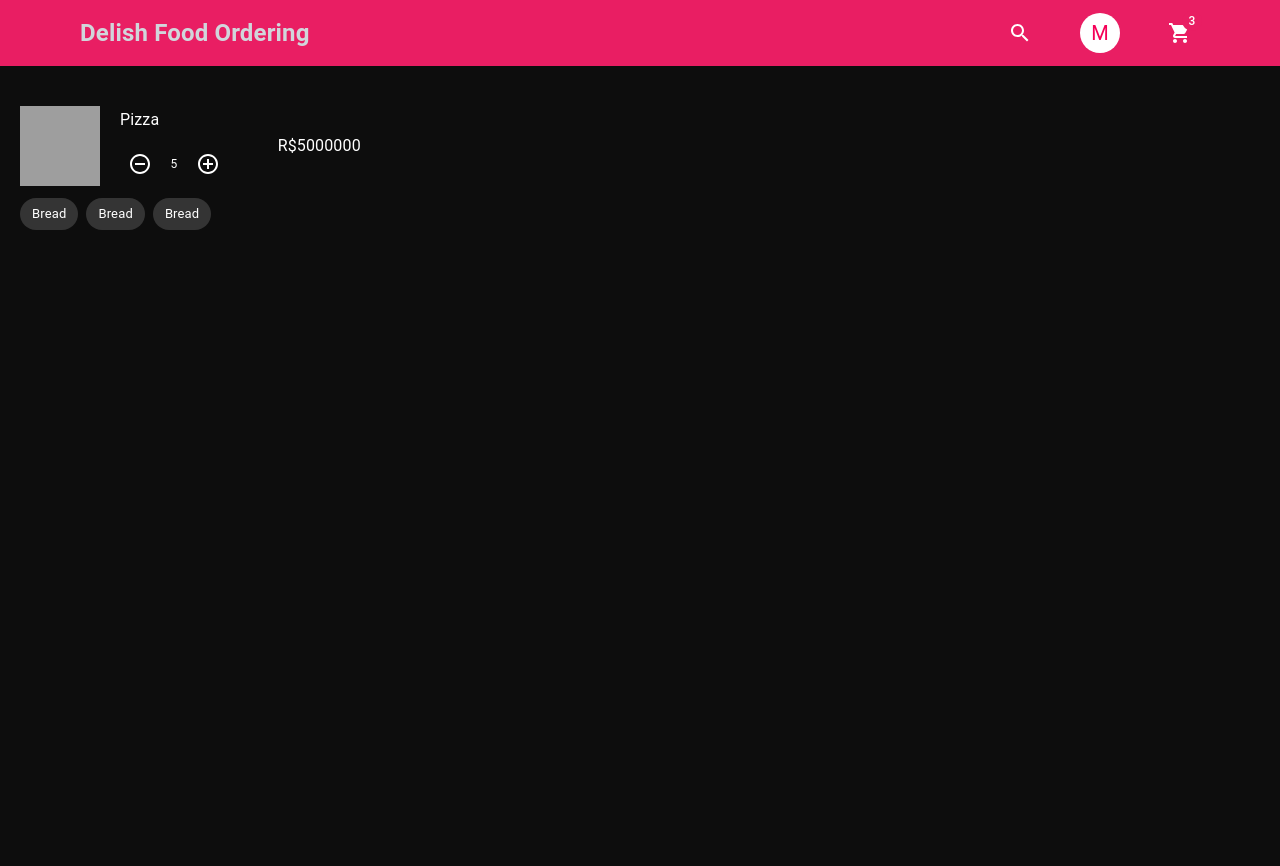
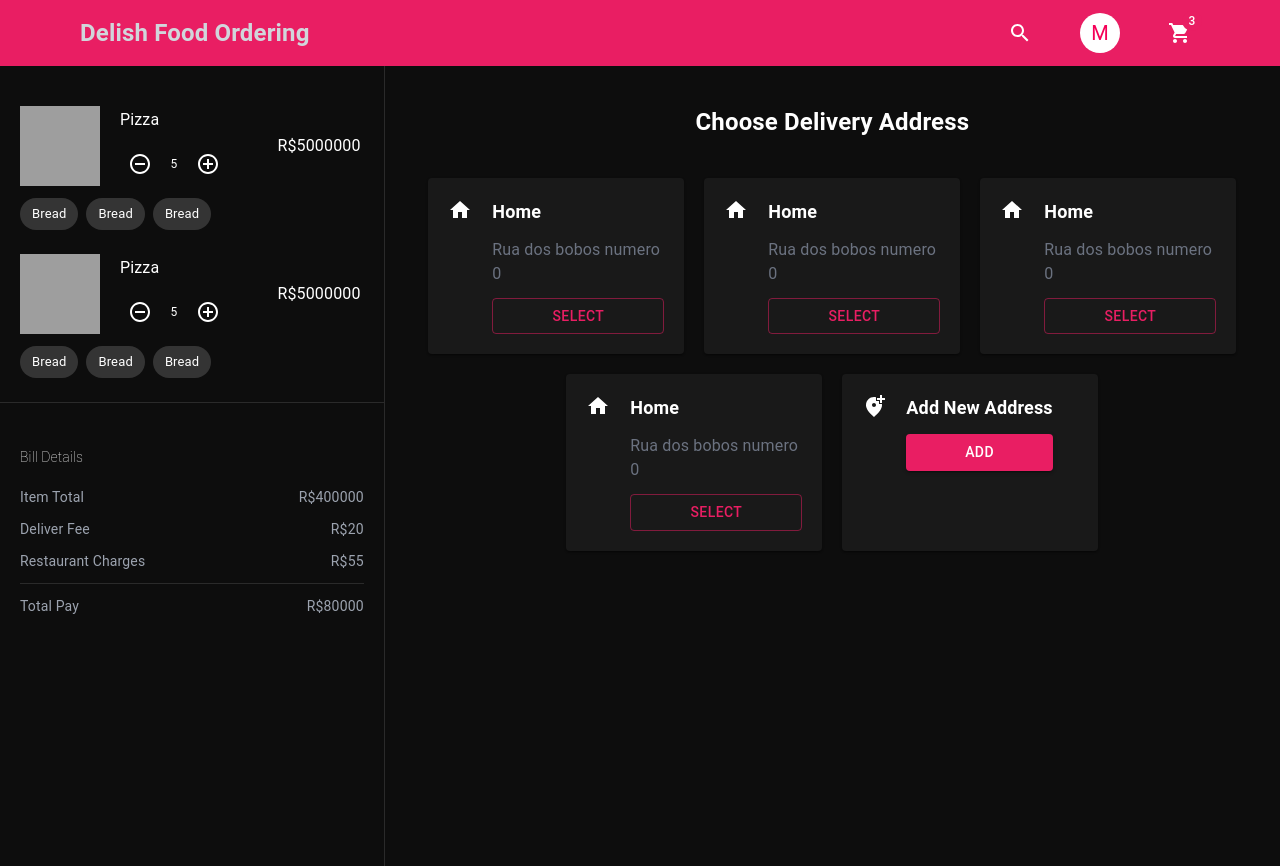
Before and after one commit to amayararocha/frontend-delish-food-ordering, a React (Create React App) app: page / in a window 1280 px wide. Built offline with nearby package versions, Linux system fonts and the light colour scheme; grey boxes are pictures that could not be loaded.

Commit message:
task: finalizado address card

```diff
--- /dev/null
+++ b/src/component/cart/AddressCard.jsx
@@ -0,0 +1,23 @@
+import React from 'react'
+import HomeIcon from '@mui/icons-material/Home';
+import { Button, Card } from '@mui/material';
+
+const AddressCard = ({item, showButton, handleSelectAddress}) => {
+  return (
+    <Card className="flex gap-5 w-64 p-5">
+        <HomeIcon/>
+        <div className='space-y-3 text-gray-500'>
+            <h1 className='font-semibold text-lg text-white'>
+                Home
+            </h1>
+            <p>
+                Rua dos bobos numero 0
+            </p>
+            {showButton && <Button variant='outlined' fullWidth onClick={() => handleSelectAddress(item)}>Select
+            </Button>}
+        </div>
+    </Card>
+  )
+}
+
+export default AddressCard
--- a/src/component/cart/Cart.jsx
+++ b/src/component/cart/Cart.jsx
@@ -1,18 +1,80 @@
-import { Divider } from '@mui/material'
-import React from 'react'
-import CartItem from './CartItem'
+import { Button, Card, Divider } from "@mui/material";
+import React from "react";
+import CartItem from "./CartItem";
+import AddressCard from "./AddressCard";
+import AddLocationAltIcon from "@mui/icons-material/AddLocationAlt";
+
+const items = [1, 1];
 
 const Cart = () => {
+  const createOrderUsingSelectedAddress = () => {};
+  const handleOpenAddressModal = () => {};
   return (
     <div>
-        <main className='lg:flex justify-between'>
-            <section className='lg:w-[30%] space-y-6 lg:min-h-screen pt-10'>
-                <CartItem/>
-            </section>
-            <Divider/>
-        </main>
+      <main className="lg:flex justify-between">
+        <section className="lg:w-[30%] space-y-6 lg:min-h-screen pt-10">
+          {items.map((item) => (
+            <CartItem />
+          ))}
+          <Divider />
+          <div className="billlDetails px-5 text-sm">
+            <p className="font-extralight py-5">Bill Details</p>
+            <div className="space-y-3">
+              <div className="flex justify-between text-gray-400">
+                <p>Item Total</p>
+                <p>R$400000</p>
+              </div>
+              <div className="flex justify-between text-gray-400">
+                <p>Deliver Fee</p>
+                <p>R$20</p>
+              </div>
+              <div className="flex justify-between text-gray-400">
+                <p>Restaurant Charges</p>
+                <p>R$55</p>
+              </div>
+              <Divider />
+            </div>
+            <div className="flex justify-between text-gray-400 pt-3">
+              <p>Total Pay</p>
+              <p>R$80000</p>
+            </div>
+          </div>
+        </section>
+        <Divider orientation="vertical" flexItem />
+        <section className="lg:w-[70%] flex justify-center px-5 pb-10 lg:pb-0">
+          <div>
+            <h1 className="text-center font-semibold text-2xl py-10">
+              Choose Delivery Address
+            </h1>
+            <div className="flex gap-5 flex-wrap justify-center">
+              {[1, 1, 1, 1].map((item) => (
+                <AddressCard
+                  handleSelectAddress={createOrderUsingSelectedAddress}
+                  item={item}
+                  showButton={true}
+                />
+              ))}
+              <Card className="flex gap-5 w-64 p-5">
+                <AddLocationAltIcon />
+                <div className="space-y-3 text-gray-500">
+                  <h1 className="font-semibold text-lg text-white">
+                    Add New Address
+                  </h1>
+                  <Button
+                    variant="contained"
+                    fullWidth
+                    onClick={handleOpenAddressModal}
+                  >
+                    Add
+                  </Button>
+                </div>
+              </Card>
+            </div>
+          </div>
+        </section>
+      </main>
     </div>
-  )
-}
+  );
+};
 
-export default Cart
+export default Cart;
```
